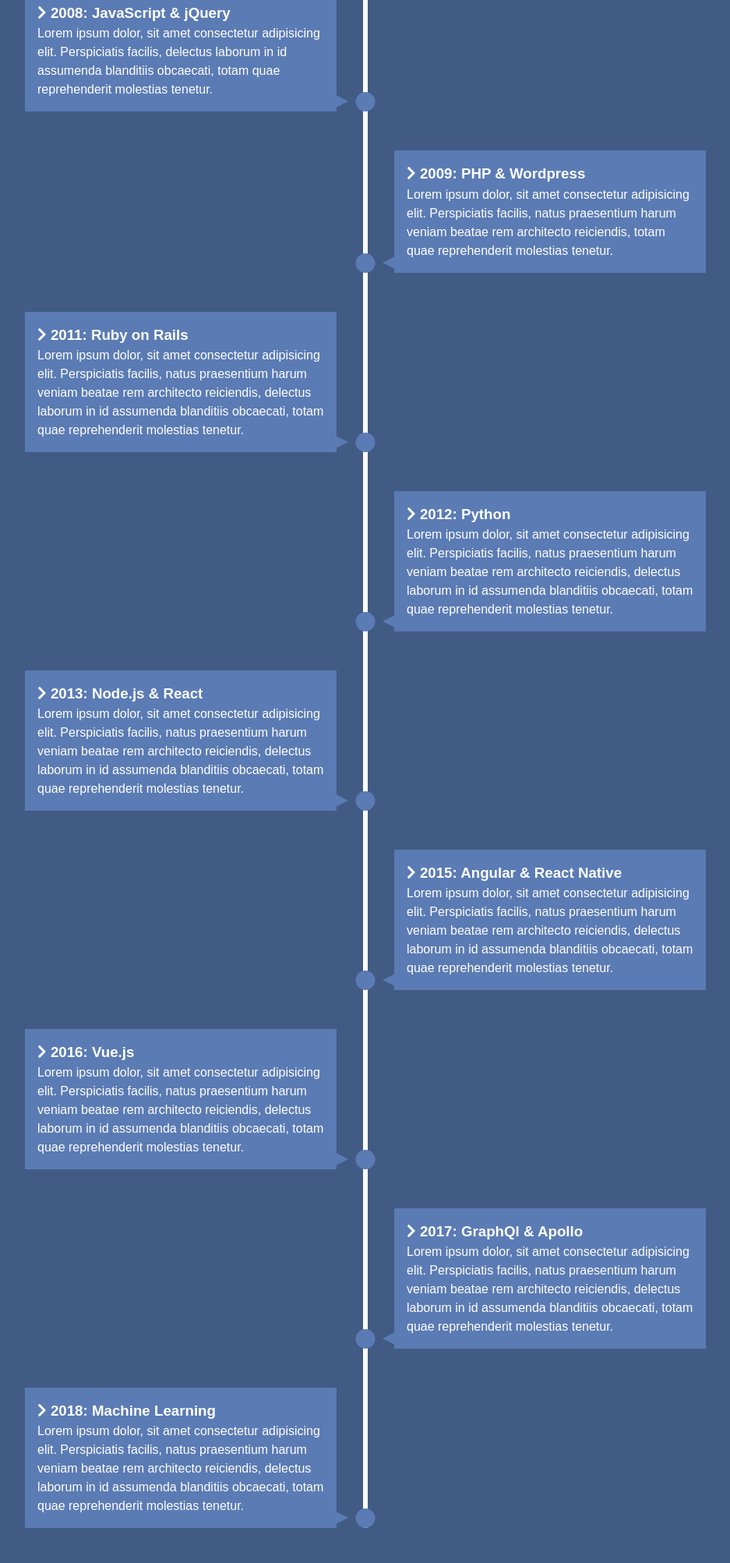
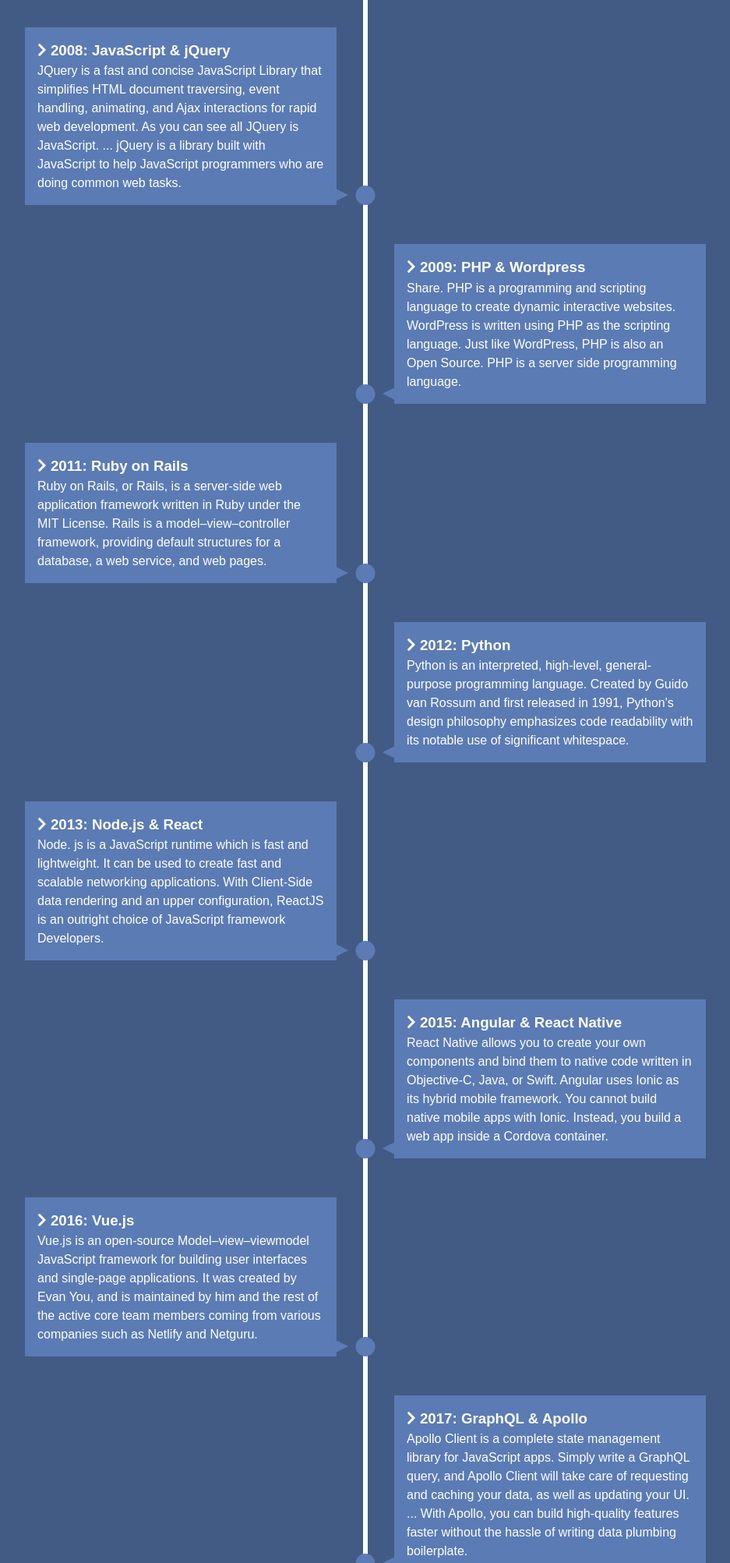
Before and after one commit to xboudsady/knowledge-resume, a plain HTML site: page index.html in a window 1280 px wide. Shown: the part 530-2535 px from the top of the page at 78% size, without its empty margins (171-1108 px from the left). Drawn offline with Linux system fonts and the light colour scheme.

Commit message:
update: Added new html content

```diff
--- a/index.html
+++ b/index.html
@@ -20,61 +20,61 @@
             <li>
                 <div>
                     <h3><i class="fas fa-chevron-right"></i> 2007: HTML & CSS</h3>
-                    <p>Lorem ipsum dolor, sit amet consectetur adipisicing elit. Perspiciatis facilis, natus praesentium harum veniam beatae rem architecto reiciendis, totam quae reprehenderit molestias tenetur.</p>
+                    <p>HTML, HyperText Markup Language, gives content structure and meaning by defining that content as, for example, headings, paragraphs, or images. CSS, or Cascading Style Sheets, is a presentation language created to style the appearance of content—using, for example, fonts or colors.</p>
                 </div>
             </li>
             <li>
                 <div>
                     <h3><i class="fas fa-chevron-right"></i> 2008: JavaScript & jQuery</h3>
-                    <p>Lorem ipsum dolor, sit amet consectetur adipisicing elit. Perspiciatis facilis, delectus laborum in id assumenda blanditiis obcaecati, totam quae reprehenderit molestias tenetur.</p>
+                    <p>JQuery is a fast and concise JavaScript Library that simplifies HTML document traversing, event handling, animating, and Ajax interactions for rapid web development. As you can see all JQuery is JavaScript. ... jQuery is a library built with JavaScript to help JavaScript programmers who are doing common web tasks.</p>
                 </div>
             </li>
             <li>
                 <div>
                     <h3><i class="fas fa-chevron-right"></i> 2009: PHP & Wordpress</h3>
-                    <p>Lorem ipsum dolor, sit amet consectetur adipisicing elit. Perspiciatis facilis, natus praesentium harum veniam beatae rem architecto reiciendis, totam quae reprehenderit molestias tenetur.</p>
+                    <p>Share. PHP is a programming and scripting language to create dynamic interactive websites. WordPress is written using PHP as the scripting language. Just like WordPress, PHP is also an Open Source. PHP is a server side programming language.</p>
                 </div>
             </li>
             <li>
                 <div>
                     <h3><i class="fas fa-chevron-right"></i> 2011: Ruby on Rails</h3>
-                    <p>Lorem ipsum dolor, sit amet consectetur adipisicing elit. Perspiciatis facilis, natus praesentium harum veniam beatae rem architecto reiciendis, delectus laborum in id assumenda blanditiis obcaecati, totam quae reprehenderit molestias tenetur.</p>
+                    <p>Ruby on Rails, or Rails, is a server-side web application framework written in Ruby under the MIT License. Rails is a model–view–controller framework, providing default structures for a database, a web service, and web pages.</p>
                 </div>
             </li>
             <li>
                 <div>
                     <h3><i class="fas fa-chevron-right"></i> 2012: Python</h3>
-                    <p>Lorem ipsum dolor, sit amet consectetur adipisicing elit. Perspiciatis facilis, natus praesentium harum veniam beatae rem architecto reiciendis, delectus laborum in id assumenda blanditiis obcaecati, totam quae reprehenderit molestias tenetur.</p>
+                    <p>Python is an interpreted, high-level, general-purpose programming language. Created by Guido van Rossum and first released in 1991, Python's design philosophy emphasizes code readability with its notable use of significant whitespace.</p>
                 </div>
             </li>
             <li>
                 <div>
                     <h3><i class="fas fa-chevron-right"></i> 2013: Node.js & React</h3>
-                    <p>Lorem ipsum dolor, sit amet consectetur adipisicing elit. Perspiciatis facilis, natus praesentium harum veniam beatae rem architecto reiciendis, delectus laborum in id assumenda blanditiis obcaecati, totam quae reprehenderit molestias tenetur.</p>
+                    <p>Node. js is a JavaScript runtime which is fast and lightweight. It can be used to create fast and scalable networking applications. With Client-Side data rendering and an upper configuration, ReactJS is an outright choice of JavaScript framework Developers.</p>
                 </div>
             </li>
             <li>
                 <div>
                     <h3><i class="fas fa-chevron-right"></i> 2015: Angular & React Native</h3>
-                    <p>Lorem ipsum dolor, sit amet consectetur adipisicing elit. Perspiciatis facilis, natus praesentium harum veniam beatae rem architecto reiciendis, delectus laborum in id assumenda blanditiis obcaecati, totam quae reprehenderit molestias tenetur.</p>
+                    <p>React Native allows you to create your own components and bind them to native code written in Objective-C, Java, or Swift. Angular uses Ionic as its hybrid mobile framework. You cannot build native mobile apps with Ionic. Instead, you build a web app inside a Cordova container.</p>
                 </div>
             </li>
             <li>
                 <div>
                     <h3><i class="fas fa-chevron-right"></i> 2016: Vue.js</h3>
-                    <p>Lorem ipsum dolor, sit amet consectetur adipisicing elit. Perspiciatis facilis, natus praesentium harum veniam beatae rem architecto reiciendis, delectus laborum in id assumenda blanditiis obcaecati, totam quae reprehenderit molestias tenetur.</p>
+                    <p>Vue.js is an open-source Model–view–viewmodel JavaScript framework for building user interfaces and single-page applications. It was created by Evan You, and is maintained by him and the rest of the active core team members coming from various companies such as Netlify and Netguru.</p>
                 </div>
             </li>
             <li>
                 <div>
-                    <h3><i class="fas fa-chevron-right"></i> 2017: GraphQl & Apollo</h3>
-                    <p>Lorem ipsum dolor, sit amet consectetur adipisicing elit. Perspiciatis facilis, natus praesentium harum veniam beatae rem architecto reiciendis, delectus laborum in id assumenda blanditiis obcaecati, totam quae reprehenderit molestias tenetur.</p>
+                    <h3><i class="fas fa-chevron-right"></i> 2017: GraphQL & Apollo</h3>
+                    <p>Apollo Client is a complete state management library for JavaScript apps. Simply write a GraphQL query, and Apollo Client will take care of requesting and caching your data, as well as updating your UI. ... With Apollo, you can build high-quality features faster without the hassle of writing data plumbing boilerplate.</p>
                 </div>
             </li>
             <li>
                 <div>
                     <h3><i class="fas fa-chevron-right"></i> 2018: Machine Learning</h3>
-                    <p>Lorem ipsum dolor, sit amet consectetur adipisicing elit. Perspiciatis facilis, natus praesentium harum veniam beatae rem architecto reiciendis, delectus laborum in id assumenda blanditiis obcaecati, totam quae reprehenderit molestias tenetur.</p>
+                    <p>Machine learning is the scientific study of algorithms and statistical models that computer systems use to perform a specific task without using explicit instructions, relying on patterns and inference instead. It is seen as a subset of artificial intelligence.</p>
                 </div>
             </li>
         </ul>
```
